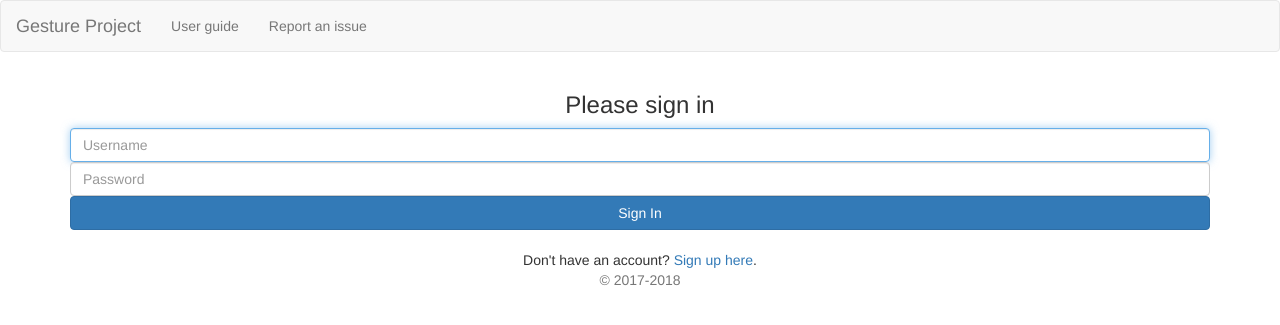
After one commit to ConorTighe/Raspberry-Pi-Gesture-App, a Flask app: page / in a window 1280 px wide. The commit adds this page. Shown: the top 325 px of the page. Run offline with Flask 2, Linux system fonts and the light colour scheme; some libraries are stand-ins or nearby versions.

Commit message:
Added login

```diff
--- a/templates/index.html
+++ b/templates/index.html
@@ -49,11 +49,39 @@
                 <li><a href="https://github.com/ConorTighe1995/Raspberry-Pi-Gesture-App/blob/master/README.md">User guide</a></li>
                 <li><a href="https://github.com/ConorTighe1995/Raspberry-Pi-Gesture-App/issues">Report an issue</a></li>
             </ul>
+              <div>
+                <!-- Using jinja here to hide the logout link when user has logged out -->
+                <ul class="nav navbar-nav">
+                    <!-- If username is active in the session then display the logout link otherwise blank.. -->
+                    {% if 'username' in session %}
+                        <li class="nav-item"><a href="/logout">Logout<span class="sr-only">(current)</span></a></li>
+                  {% endif %}
+                  </ul>
+              </div>
          </div>
+
     </nav>
+    <main role="main" class="container">
+    {% block body %}{% endblock %}
+    </main>
+    {% if 'username' in session %}
+          <div class="text-center">
+                    <!-- Using flash messages -->
+            {% with messages = get_flashed_messages() %}
+            {% if messages %}
+              {% for message in messages %}
+                <div class="alert alert-success alert-dismissible margin-buffer" role="alert">
+                  <button type="button" class="close" data-dismiss="alert" aria-label="close"><span aria-hidden="true"></span>&times;</button>
+                  {{message}}
+                </div>
+              {% endfor%}
+            {% endif%}
+          {% endwith %}
 
-          <div class="text-center">
+
+
             <h1>Practice your alphabet in sign language here!</h1>
+
               <div class="col-xs-6 col-xl-6 item">
                 <h3 class="display-3">ASL Converter</h3>
                 <form  id="fileupload" action="/camera" method="POST" role="form"
@@ -68,6 +96,7 @@
                     <input id="digitpredictbtn" onchange="readURL1(this);" class="btn btn-success" type = "submit"/>
                 </form>
               </div>
+
         </div>
 
       <div class="demo-container">
@@ -87,5 +116,6 @@
            </div>
         </div>
       </div>
+      {% endif %}
   </body>
 </html>
--- /dev/null
+++ b/templates/login.html
@@ -0,0 +1,27 @@
+{% extends "index.html" %}
+{% block body %}
+
+<form class="form-signin" method=POST action="{{ url_for('login') }}">
+
+    <h1 class="h3 mb-3 font-weight-normal text-center">Please sign in</h1>
+    <label for="inputEmail" class="sr-only">Username</label>
+    <input type="text" id="inputEmail" class="form-control" name="username" placeholder="Username" required autofocus>
+    <label for="inputPassword" class="sr-only">Password</label>
+    <input type="password" class="form-control" name="pass" placeholder="Password" required>
+
+    <!-- form validation -->
+                <!-- Using jinja here to display an error message if username or password is incorrect -->
+                {% if error %}
+                    <div class="alert alert-danger alert-dismissible" role="alert">
+                        {{ error }}
+                    </div>
+                {% endif %}
+                <button type="submit" class="btn btn-primary btn-block">Sign In</button>
+            </form>
+            <br>
+            <div class="text-center">
+                Don't have an account? <a href="{{ url_for('register') }}">Sign up here</a>.
+            </div>
+    <p class="mt-5 mb-3 text-muted text-center">&copy; 2017-2018</p>
+</form>
+{% endblock %}
```
Also changed, not shown: templates/register.html (added, +28 -0 lines).
